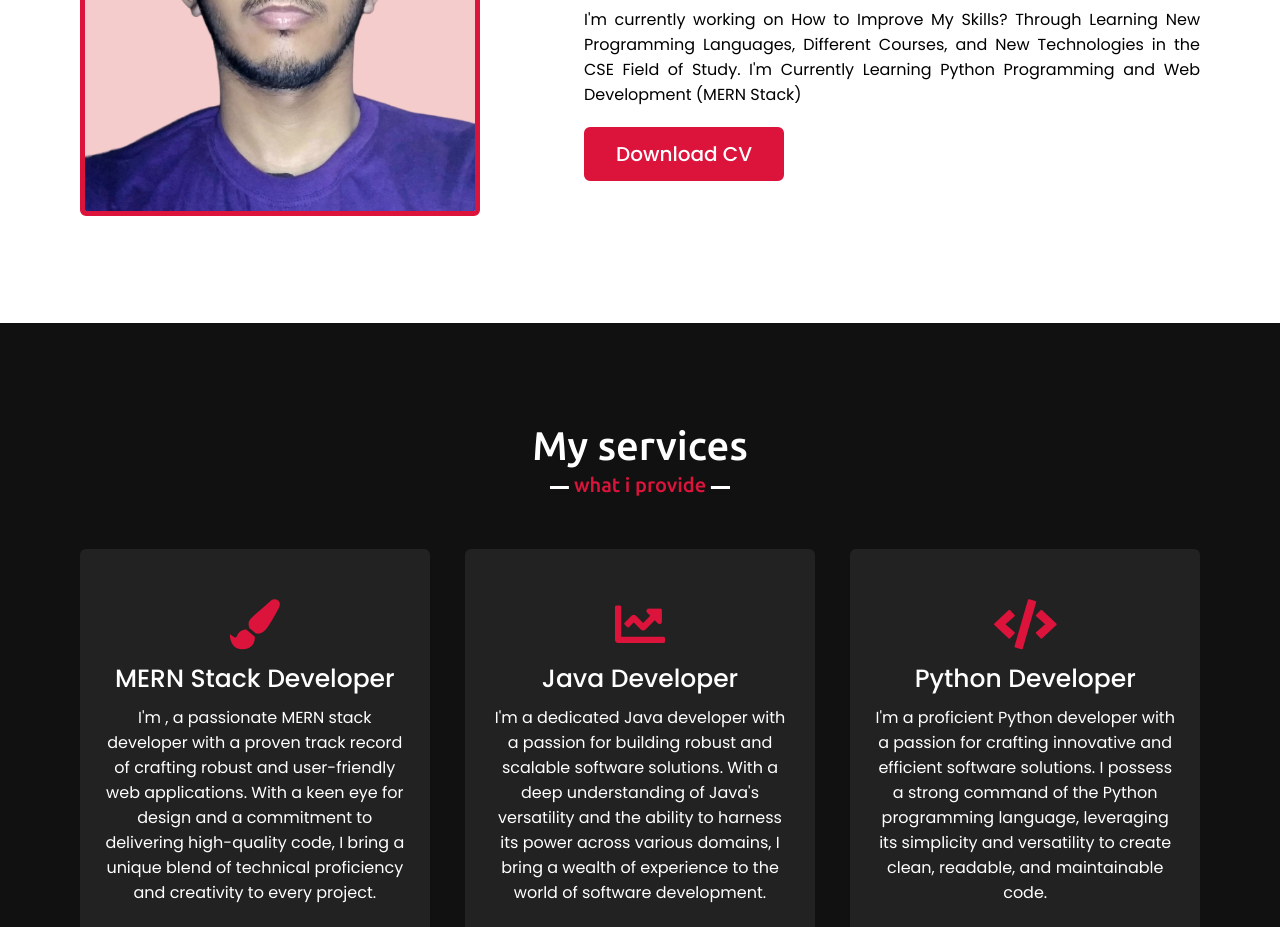
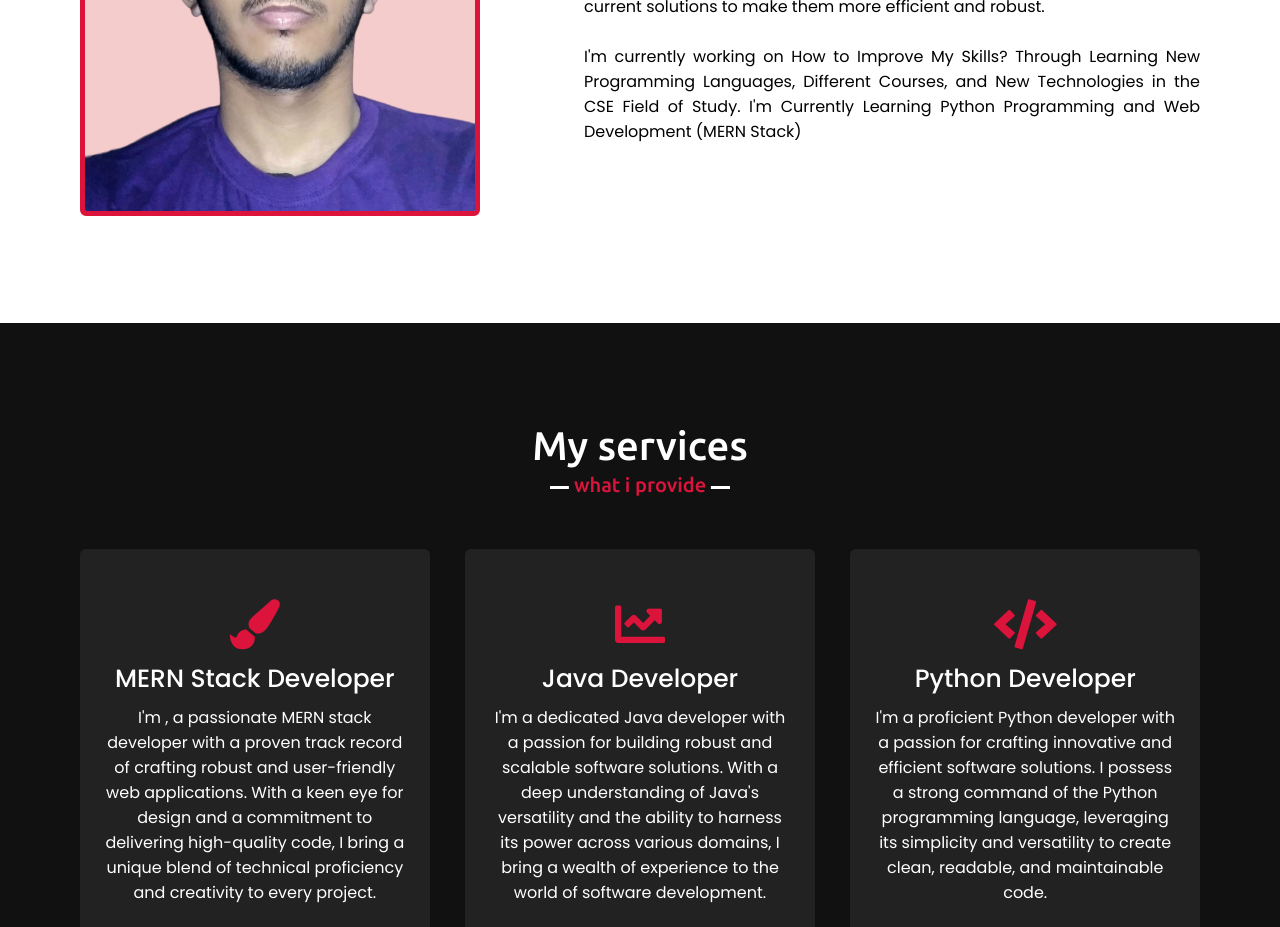
Before and after one commit to iam-priyanshu-sharma/Portfolio, a plain HTML site: page index.html in a window 1280 px wide. Shown: the part 1260-2187 px from the top of the page. Drawn offline with nearby package versions, Linux system fonts and the light colour scheme.

Commit message:
Update index.html

```diff
--- a/index.html
+++ b/index.html
@@ -81,7 +81,7 @@
 
                         I'm Currently Learning Python Programming and Web Development (MERN Stack)
                     </p>
-                    <a href="https://1drv.ms/w/s!Aka7YN-UVbKRmNBOtYAinCuajHqMJQ?e=nRKoPg" target="_blank">Download CV</a>
+                   <!-- <a href="https://1drv.ms/w/s!Aka7YN-UVbKRmNBOtYAinCuajHqMJQ?e=nRKoPg" target="_blank">Download CV</a> -->
                 </div>
             </div>
         </div>
```
